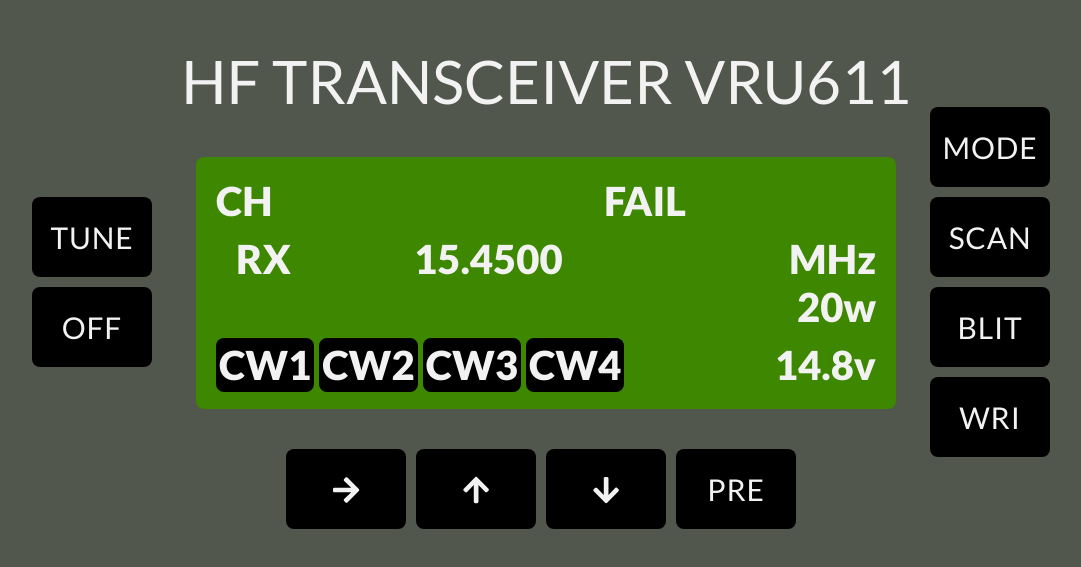
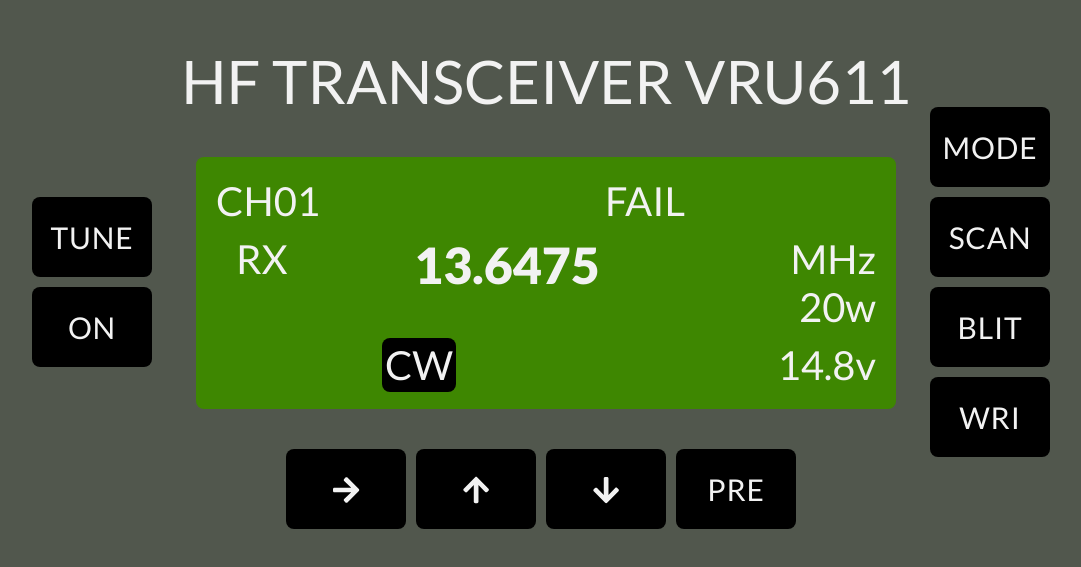
Before and after one commit to NamTruong997/trainingmachine, a React (Create React App) app: page / in a window 1280 px wide. Shown: the part 143-710 px from the top of the page, without its empty margins (94-1175 px from the left). Built offline with nearby package versions, Linux system fonts and the light colour scheme.

Commit message:
Finish flow

```diff
--- a/package.json
+++ b/package.json
@@ -6,14 +6,19 @@
     "@fortawesome/fontawesome-svg-core": "^1.2.34",
     "@fortawesome/free-solid-svg-icons": "^5.15.2",
     "@fortawesome/react-fontawesome": "^0.1.14",
+    "@types/classnames": "^2.2.11",
+    "@types/lodash": "^4.14.168",
     "axios": "^0.21.1",
+    "classnames": "^2.2.6",
     "express": "^4.17.1",
+    "lodash": "^4.17.20",
     "nanoid": "^3.1.20",
     "node-sass": "^4.14.1",
     "react": "^16.13.1",
     "react-dom": "^16.13.1",
     "react-router-dom": "^5.2.0",
     "react-scripts": "^4.0.1",
+    "sweetalert2": "^10.14.0",
     "typescript": "^4.1.3"
   },
   "scripts": {
--- a/src/assets/styles/button.scss
+++ b/src/assets/styles/button.scss
@@ -28,12 +28,11 @@ label {
   text-align: center;
   letter-spacing: 0.04rem;
   margin-right: 0.5rem;
-  cursor: pointer;
   border-radius: 0.4rem;
   background: $color-dark;
   position: relative;
   overflow: hidden;
-
+  cursor: url("https://s3-us-west-2.amazonaws.com/s.cdpn.io/9632/happy.png"), auto;
   @include mobile {
     width: 4rem;
     height: 2.75rem;
--- a/src/assets/styles/global.scss
+++ b/src/assets/styles/global.scss
@@ -51,3 +51,8 @@ main {
   animation: flicker 1s infinite;
   text-decoration: underline;
 }
+
+.active{
+  opacity: 0;
+  visibility: hidden;
+}
--- a/src/components/page/mainpage/MainPage.scss
+++ b/src/components/page/mainpage/MainPage.scss
@@ -10,6 +10,7 @@
   color: $color-white;
   padding-top: 3rem;
   max-width: 1280px;
+
 
   &__left {
     width: 20%;
--- a/src/components/page/mainpage/MainPage.tsx
+++ b/src/components/page/mainpage/MainPage.tsx
@@ -1,46 +1,225 @@
 import { faArrowDown, faArrowRight, faArrowUp } from "@fortawesome/free-solid-svg-icons";
 import { FontAwesomeIcon } from "@fortawesome/react-fontawesome";
-import React from "react";
-import Sreen from "../screen/Sreen";
+import { isEmpty } from "lodash";
+import React, { useEffect, useState } from "react";
+import { generateData, getNumber, getRange } from "untils/logic";
+import Sreen, { ScreenDataType } from "../screen/Sreen";
 import "./MainPage.scss";
+const CHANEL_COUNT = 23;
+const MODEL_COUNT = 3;
+const STEPS = ["chanel", "rxLeft", "rxRight1", "rxRight2", "rxRight3", "rxRight4", "wri", "txLeft", "txRight", "wri"];
+const Swal = require("sweetalert2");
+
+let chanelDef = localStorage.getItem("chanel") || "0";
 
 const SignInPage = () => {
+  const [active, setActive] = useState<boolean>(true);
+  const [done, setDone] = useState<number>(-1);
+  const [step, setStep] = useState<number>(0);
+  const [wri, setWri] = useState<number>(0);
+  const [chanel, setChanel] = useState(parseInt(chanelDef));
+  const [pre, setPre] = useState<boolean>(false);
+  const [data, setData] = useState<ScreenDataType>();
+  // Input data
+  useEffect(() => {
+    let storedData = localStorage.getItem("chanels");
+    let chanel = parseInt(chanelDef);
+    if (storedData && !isEmpty(JSON.parse(storedData))) {
+      let parsedData = JSON.parse(storedData);
+      setData(parsedData[chanel]);
+    } else {
+      // Chua co localstore
+      let data = generateData();
+      let dataStore = { [chanel]: data };
+      localStorage.setItem("chanels", JSON.stringify(dataStore));
+      setData(data);
+    }
+  }, []);
+
+  const onActive = () => {
+    setActive(!active);
+  };
+
+  const onPre = () => {
+
+    if (!pre) {
+      setPre(true);
+      setDone(-1)
+
+      wri === 0 && setStep(1);
+    } else {
+      setPre(pre);
+    }
+  };
+
+  const onArrowRight = () => {
+    if (pre) {
+      if (wri === 0 && step === 6) {
+        setStep(2);
+        return;
+      }
+      setStep(step + 1);
+    }
+  };
+
+  const getDataByChanel = (val: any) => {
+    let store = JSON.parse(localStorage.getItem("chanels")!);
+
+    if (!isEmpty(store[val])) {
+      setData(store[val]);
+    } else {
+      let newData: ScreenDataType = generateData();
+      setData(newData);
+      console.log(newData);
+
+      localStorage.setItem("chanels", JSON.stringify({ ...store, ...{ [val]: newData } }));
+    }
+  };
+
+  const onDone = () => {
+    if ( wri === 2) {
+      let storeData = JSON.parse(localStorage.getItem('chanels')!)
+      let newStore = {...storeData, ...{[chanel]: data}}
+      localStorage.setItem('chanels', JSON.stringify(newStore));
+      localStorage.setItem('chanel', chanel.toString());
+      setDone(0)
+      setTimeout(() => {
+        setDone(1);
+
+        setTimeout(() => {
+          Swal.fire("Good job!", "Updated data successfully!", "success");
+          setWri(0);
+          setStep(0);
+          setPre(false);
+        }, 1000);
+      }, 1000);
+
+    }
+
+  };
+  const onMode = () => {
+    // console.log(`pre: ${pre}`);
+    // console.log(`step: ${step}`);
+    if (step !== 0) {
+      if (!pre && step === 100) {
+        if (data?.mode === MODEL_COUNT) {
+
+          setData({...data!,...{mode: 0}})
+        } else setData({...data!,...{mode: data?.mode! + 1}})
+      }
+      if (pre && step === 100) {
+        setData({ ...data!, watt: !data?.watt});
+        setPre(false);
+      }
+    }
+  };
+
+  const onDownChanel = () => {
+    if (step < 2) {
+      // View mode
+      if (chanel === 0) {
+        setChanel(CHANEL_COUNT);
+        getDataByChanel(CHANEL_COUNT);
+      } else {
+        setChanel(chanel - 1);
+        getDataByChanel(chanel - 1);
+      }
+    } else {
+      let stepName = STEPS[step - 1];
+      let range = getRange(stepName);
+      let obj: any = data;
+      let newData: ScreenDataType = { ...data!, ...{ [stepName]: getNumber(range.min, range.max, false, obj[stepName]) } };
+      setData(newData);
+    }
+  };
+
+  const onUpChanel = () => {
+    if (step < 2) {
+      // View mode
+      if (chanel === CHANEL_COUNT) {
+        setChanel(0);
+        getDataByChanel(0);
+      } else {
+        setChanel(chanel + 1);
+        getDataByChanel(chanel + 1);
+      }
+    } else {
+      let stepName = STEPS[step - 1];
+      let range = getRange(stepName);
+      let obj: any = data;
+      let newData: ScreenDataType = { ...data!, ...{ [stepName]: getNumber(range.min, range.max, true, obj[stepName]) } };
+      setData(newData);
+    }
+  };
+
+  const onWri = () => {
+    if (pre) {
+      if (wri === 0) {
+        //Auto fill for Tx
+        let autoTx = {
+          txLeft: data!.rxLeft,
+          txRight1: data!.rxRight1,
+          txRight2: data!.rxRight2,
+          txRight3: data!.rxRight3,
+          txRight4: data!.rxRight4,
+        };
+        setData({ ...data!, ...autoTx });
+        setWri(1);
+        setStep(7);
+      }
+      if (wri === 1) {
+        setWri(2);
+        setPre(false);
+        setStep(100);
+      }
+    }
+  };
+
   return (
     <div className="mainpage">
       <section className="mainpage__left">
         <input type="radio" id="power1" name="direct" />
-        <label htmlFor="power1">TUNE</label>
+        <label htmlFor="power1" onClick={onDone}>
+          TUNE
+        </label>
 
         <input type="radio" id="power2" name="direct" />
-        <label htmlFor="power2">OFF</label>
+        <label htmlFor="power2" onClick={onActive}>
+          {active ? "ON" : "OFF"}
+        </label>
       </section>
       <section className="mainpage__mid">
         <h2>HF TRANSCEIVER VRU611</h2>
-        <Sreen />
+        {data  && <Sreen active={active} pre={pre}  chanel={chanel} step={step} wri={wri} data={data} done={done}/>}
+
         <div className="mainpage__direct">
           <input type="radio" id="direct1" name="direct" />
-          <label htmlFor="direct1">
+          <label htmlFor="direct1" onClick={onArrowRight}>
             <FontAwesomeIcon icon={faArrowRight} />
           </label>
 
           <input type="radio" id="direct2" name="direct" />
-          <label htmlFor="direct2">
+          <label htmlFor="direct2" onClick={onUpChanel}>
             <FontAwesomeIcon icon={faArrowUp} />
           </label>
 
           <input type="radio" id="direct3" name="direct" />
-          <label htmlFor="direct3">
+          <label htmlFor="direct3" onClick={onDownChanel}>
             <FontAwesomeIcon icon={faArrowDown} />
           </label>
 
           <input type="radio" id="direct4" name="direct" />
-          <label htmlFor="direct4">PRE</label>
+          <label htmlFor="direct4" onClick={onPre}>
+            PRE
+          </label>
         </div>
       </section>
 
       <section className="mainpage__right">
         <input type="radio" id="mode1" name="direct" />
-        <label htmlFor="mode1">MODE</label>
+        <label htmlFor="mode1" onClick={onMode}>
+          MODE
+        </label>
 
         <input type="radio" id="mode2" name="direct" />
         <label htmlFor="mode2">SCAN</label>
@@ -49,7 +228,9 @@ const SignInPage = () => {
         <label htmlFor="mode3">BLIT</label>
 
         <input type="radio" id="mode4" name="direct" />
-        <label htmlFor="mode4">WRI</label>
+        <label htmlFor="mode4" onClick={onWri}>
+          WRI
+        </label>
       </section>
     </div>
   );
--- a/src/components/page/screen/Sreen.scss
+++ b/src/components/page/screen/Sreen.scss
@@ -2,8 +2,9 @@
 @import "assets/styles/mixin.scss";
 
 .sreen {
+  position: relative;
   width: 700px;
-  font-weight: 900;
+  font-weight: 500;
   font-size: 2rem;
   background-color: $color-screen;
   padding: 1rem;
@@ -14,6 +15,19 @@
   @include mobile {
     width: 95%;
     font-size: 1rem;
+  }
+
+  &__mask {
+    background-color: $color-screen;
+    position: absolute;
+    top: 0;
+    left: 0;
+    width: 100%;
+    height: 100%;
+    border-radius: 0.4rem;
+    transition: 0.25s all ease-in-out;
+
+
   }
 
   //   Header
@@ -27,7 +41,10 @@
 
   &__header--status {
     width: 70%;
-    text-align: center;
+    >div{
+      width: fit-content;
+      margin: auto;
+    }
   }
 
   //   Body
@@ -44,7 +61,8 @@
 
   &__body--mid {
     width: 50%;
-    font-size: 2rem;
+    font-size: 2.5rem;
+    font-weight: 900;
   }
 
   &__body--right {
--- a/src/components/page/screen/Sreen.tsx
+++ b/src/components/page/screen/Sreen.tsx
@@ -1,40 +1,90 @@
+import classNames from "classnames";
 import React from "react";
 import "./Sreen.scss";
+export interface ScreenProps {
+  active: boolean;
+  done:number;
+  pre: boolean;
+  chanel: number;
+  step: number;
+  wri: number;
+  data: ScreenDataType;
+}
+export type ScreenDataType = {
+  rxLeft: number;
+  rxRight1: number;
+  rxRight2: number;
+  rxRight3: number;
+  rxRight4: number;
+  txLeft: number;
+  txRight1: number;
+  txRight2: number;
+  txRight3: number;
+  txRight4: number;
+  mode: number;
+  watt: boolean;
+};
 
-const Sreen = () => {
+const MODE = ["USB", "LSB", "CW", "NCW"];
+
+const Sreen: React.FC<ScreenProps> = (props) => {
+  const { active, pre, chanel, step, wri, data, done } = props;
   return (
     <div className="sreen">
       <section className="sreen__header">
-        <div className="sreen__header--ch">CH<span className="flicker">10</span></div>
+        <div className="sreen__header--ch">
+          CH
+          <span className={classNames({ flicker: step === 1 })}>{chanel < 9 ? `0${chanel + 1}` : chanel + 1}</span>
+          {pre ? <span style={{ marginLeft: 15 }}>PRE</span> : <span></span>}
+        </div>
         <div className="sreen__header--status">
-          <div className="sreen__header--statusOff">FAIL</div>
-          {/* <div className="sreen__header--statusOn">TUNELING</div> */}
+
+          {done === -1 && <div className="sreen__header">FAIL</div>}
+          {done === 0 && <div className="sreen__header">TUNELING</div>}
+          {done === 1 && <div className="sreen__header">OK</div>}
         </div>
       </section>
       <section className="sreen__body">
         <div className="sreen__body--left">
-          <span>RX</span>
-          {/* <span>TX</span> */}
+          <span>{wri !== 1 ? "RX" : "TX"}</span>
         </div>
-        <div className="sreen__body--mid">
-          <span className="sreen__body--big">15</span>.<span className="sreen__body--big">4500</span>
-        </div>
+        {wri === 0 ? (
+          <div className="sreen__body--mid">
+            <span className={classNames("sreen__body--big", { flicker: step === 2 })}>{data.rxLeft}</span>.
+            <span className={classNames("sreen__body--big", { flicker: step === 3 })}>{data.rxRight1}</span>
+            <span className={classNames("sreen__body--big", { flicker: step === 4 })}>{data.rxRight2}</span>
+            <span className={classNames("sreen__body--big", { flicker: step === 5 })}>{data.rxRight3}</span>
+            <span className={classNames("sreen__body--big", { flicker: step === 6 })}>{data.rxRight4}</span>
+          </div>
+        ) : (
+          <div className="sreen__body--mid">
+            <span className={classNames("sreen__body--big", { flicker: step === 7 })}>{data.txLeft}</span>.
+            <span className={classNames("sreen__body--big", { flicker: step === 8 })}>{data.txRight1}</span>
+            <span className={classNames("sreen__body--big", { flicker: step === 9 })}>{data.txRight2}</span>
+            <span className={classNames("sreen__body--big", { flicker: step === 10 })}>{data.txRight3}</span>
+            <span className={classNames("sreen__body--big", { flicker: step === 11 })}>{data.txRight4}</span>
+          </div>
+        )}
+
         <div className="sreen__body--right">
           <div>MHz</div>
           <div>
-            <span className="sreen__body--watt">20</span><span>w</span>
+            <span className="sreen__body--watt">{data.watt ? "5" : "20"}</span>
+            <span>w</span>
           </div>
         </div>
       </section>
       <section className="sreen__footer">
         <div className="sreen__footer--mode">
-          <span>CW1</span>
-          <span>CW2</span>
-          <span>CW3</span>
-          <span>CW4</span>
+          {MODE.map((item, index) => (
+            <span key={index} className={classNames({ active: data.mode !== index })}>
+              {item}
+            </span>
+          ))}
         </div>
         <div>14.8v</div>
       </section>
+      <div className={classNames("sreen__mask", { active: active })} />
     </div>
   );
 };
--- /dev/null
+++ b/src/untils/logic.ts
@@ -0,0 +1,49 @@
+import _ from "lodash";
+
+function randomNum(min: number, max: number) {
+  return Math.floor(Math.random() * (max - min + 1) + min);
+}
+
+export function generateData() {
+  let rxLeft = randomNum(3, 15);
+  let rxRight1 = randomNum(1, 9);
+  let rxRight2 = randomNum(1, 9);
+  let rxRight3 = randomNum(1, 9);
+  let rxRight4 = randomNum(1, 9);
+
+  let screenDefault = {
+    rxLeft,
+    rxRight1,
+    rxRight2,
+    rxRight3,
+    rxRight4,
+    txLeft: rxLeft,
+    txRight1: 0,
+    txRight2: 0,
+    txRight3: 0,
+    txRight4: 0,
+    mode: randomNum(0, 3),
+    watt: Math.random() < 0.5,
+  };
+  return screenDefault;
+}
+
+export function getNumber(min: number, max: number, up: boolean, value: any) {
+  let arr = _.range(min, max +1, 1);
+  let newVal = up ? value + 1 : value -1;
+  let defaultVal = up ? min : max;
+  return arr[newVal -min] || defaultVal;
+}
+
+export function getRange(name: string) {
+  if (name === "rxLeft" || name === "txLeft") {
+    return {
+      min: 3,
+      max: 15,
+    };
+  }
+  return {
+    min: 1,
+    max: 9,
+  };
+}
```
Also changed, not shown: src/index.tsx (+6 -11 lines), src/assets/images/2edit.jpg (added), 1 other file (tests, documents, lock files or other folders).
